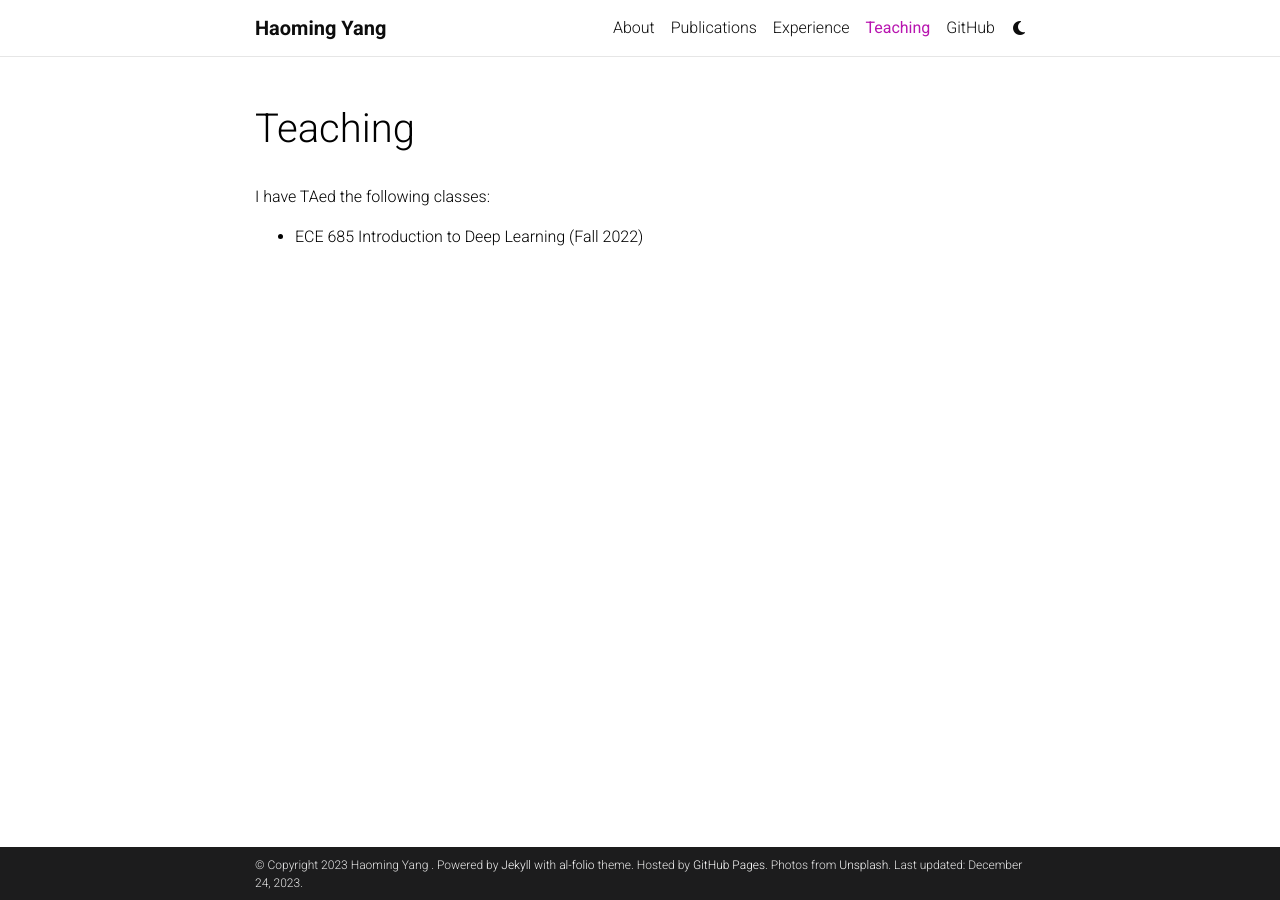
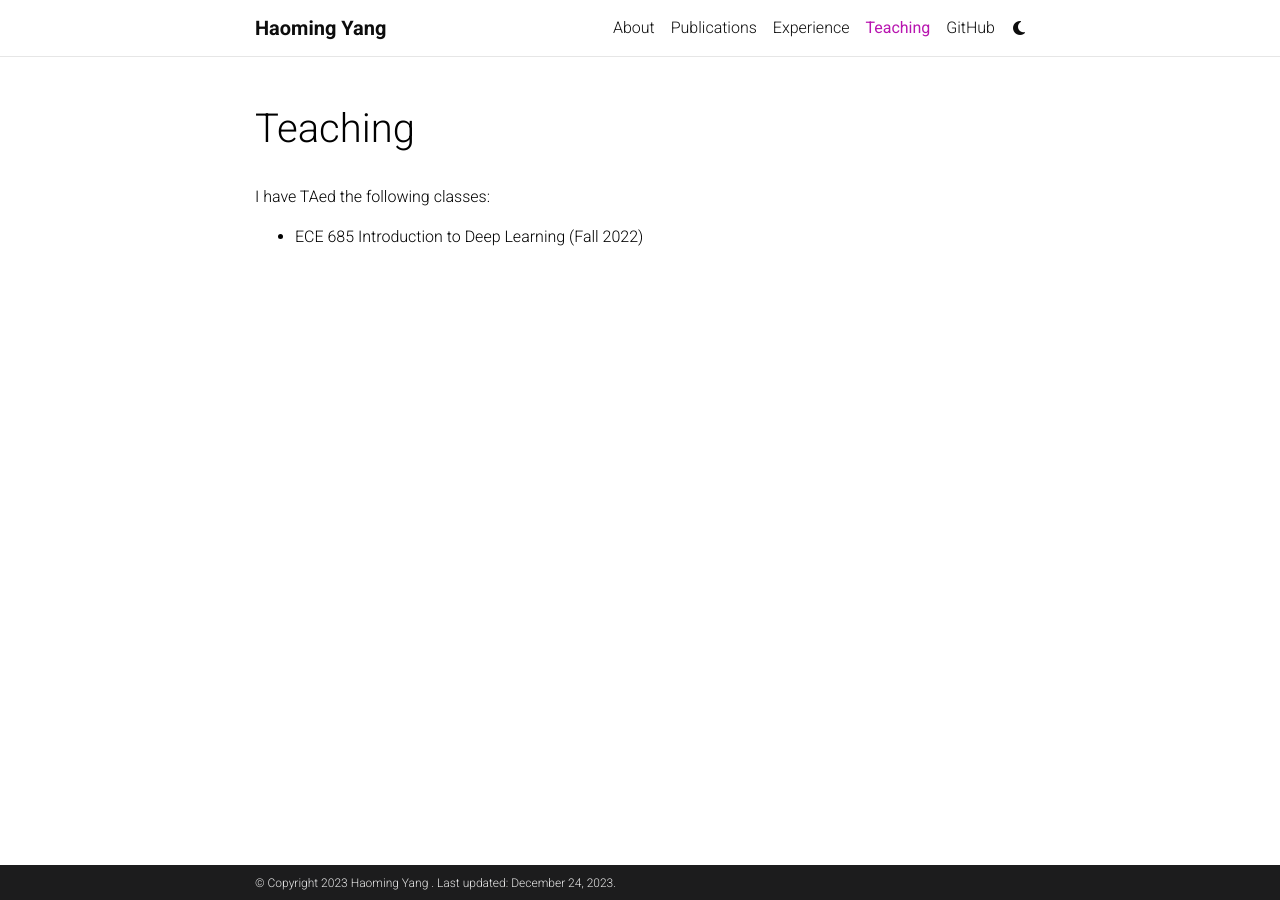
Before and after one commit to imkeithyang/imkeithyang.github.io, a Jekyll site: the page built from _pages/teaching.md, in a window 1280 px wide. Built offline with Jekyll 4.4.1, drawn with Linux system fonts in a browser that asks for light colours; full-size pictures stand in for the smaller copies a plugin makes; comment, search, counter and statistics services are not loaded; a style sheet for code colours, icons or effects is not loaded.

```diff
--- a/_config.yml
+++ b/_config.yml
@@ -7,13 +7,9 @@
 middle_name:
 last_name:
 email: haoming.yang@duke.edu
-description: > # the ">" symbol means to ignore newlines until "footer_text:"
-  A simple, whitespace theme for academics. Based on [*folio](https://github.com/bogoli/-folio) design.
-footer_text: >
-  Powered by <a href="https://jekyllrb.com/" target="_blank">Jekyll</a> with <a href="https://github.com/alshedivat/al-folio">al-folio</a> theme.
-  Hosted by <a href="https://pages.github.com/" target="_blank">GitHub Pages</a>.
-  Photos from <a href="https://unsplash.com" target="_blank">Unsplash</a>.
-keywords: jekyll, jekyll-theme, academic-website, portfolio-website  # add your own keywords or leave empty
+description:
+footer_text:
+keywords:  # add your own keywords or leave empty
 
 lang: en # the language of your site (for example: en, fr, cn, ru, etc.)
 icon: ⚛️  # the emoji used as the favicon (alternatively, provide image name in /assets/img/)
```
Also changed, not shown: assets/img/brownian-motion.gif (added).
